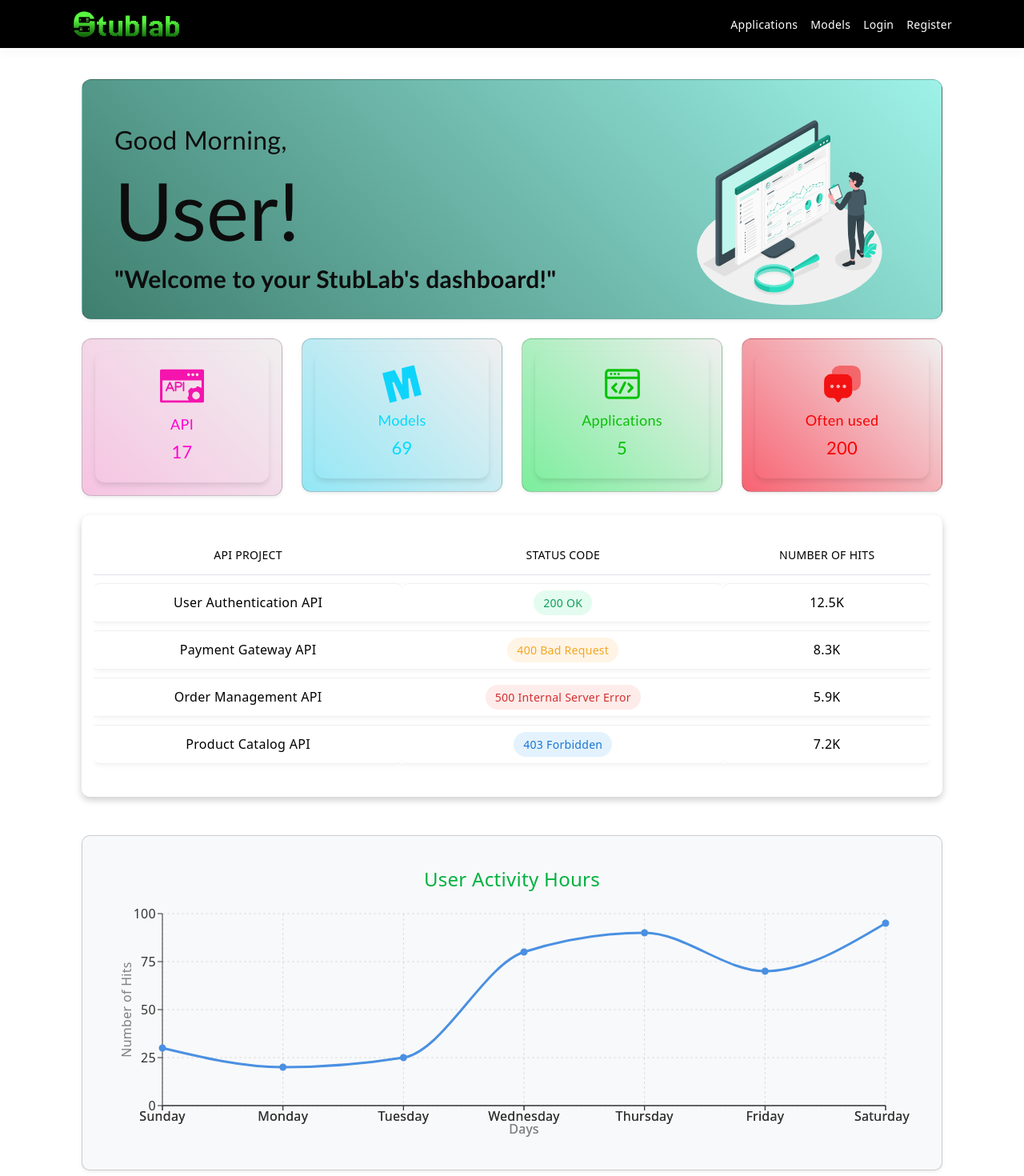
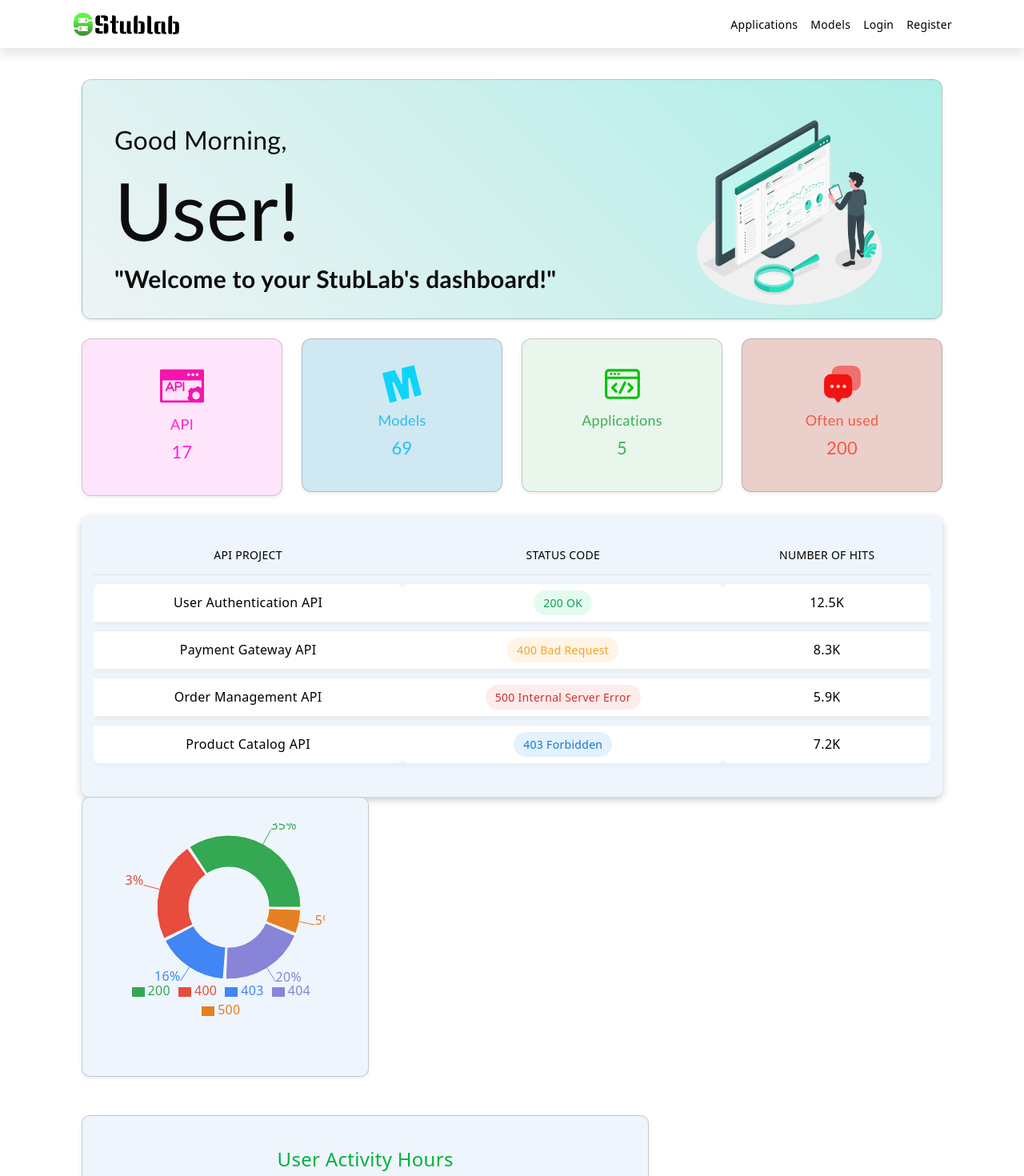
Before and after one commit to mentorbridgeindia/stublab, a React (Create React App) app: page / in a window 1280 px wide. Shown: the top 1470 px of the page at 80% size. Built offline with nearby package versions, Linux system fonts and the light colour scheme.

Commit message:
Pulling from branch

```diff
--- a/src/App.tsx
+++ b/src/App.tsx
@@ -26,7 +26,7 @@ const App: React.FC = () => {
         <QueryClientProvider client={queryClient}>
           <BrowserRouter>
             <Routes>
-              <Route path="/" element={<Dashboard />} />
+              <Route path="/" element={<Dashboard/>} />
               <Route path="/application" element={<ApplicationIndexPage />} />
               <Route path="/organization" element={<CreateOrganizationPage/>} />
               <Route path="/model" element={<ModelIndexPage />} />
--- a/src/modules/Header/Header.css
+++ b/src/modules/Header/Header.css
@@ -2,10 +2,9 @@
   width: 100%;
   box-shadow: none;
   opacity: 1;
-  background-color: #000000;
+  background-color: #ffffff;
   height: 60px;
-  box-shadow: 0 10px 10px rgba(0, 0, 0, 0.02);
-}
+  box-shadow: 0 10px 10px rgba(0, 0, 0, 0.08);}
 
 .navbar-brand {
   font-weight: 500;
@@ -16,8 +15,5 @@
 
 .nav-link {
   font-weight: 500;
-  color: #ffffff !important;
-  &:hover {
-    color: #3cef3c !important;
-  }
+  color: #000000 !important;
 }
--- a/src/pages/Dashboard/Dashboard.scss
+++ b/src/pages/Dashboard/Dashboard.scss
@@ -6,7 +6,7 @@
   width: 100%;
   height: 300px;
   padding: 20px;
-  background: linear-gradient(45deg, #3f7f6f, #9ef2e8);
+  background: linear-gradient(45deg, #eef3f4, #afeee7);
   color: rgb(13, 13, 13);
   border-radius: 12px;
   text-align: left;
@@ -31,12 +31,11 @@
   padding: 15px;
   border-radius: 12px;
   text-align: center;
-  box-shadow: 0 4px 6px rgba(0, 0, 0, 0.1);
   font-weight: bold;
   font-family: 'Trebuchet MS', 'Lucida Sans Unicode', 'Lucida Grande', 'Lucida Sans', Arial, sans-serif;
-  overflow: hidden;
+  transition: transform 0.3s ease-in-out, box-shadow 0.3s ease-in-out;
   &:hover {
-    box-shadow: 0 15px 15px;
+    transform: translateY(-10px) scale(1.05);
   }
 
   h5 {
@@ -81,27 +80,28 @@
 }
 
 .api {
-  background: linear-gradient(45deg, #f6c3e2, #f0efef);
-  color: #ff05d1;
+  background-color: rgba(255, 0, 212, 0.1) !important;
+  color: rgba(255, 0, 212, 0.862) !important;
 }
 
 .model {
-  background: linear-gradient(45deg, #93e7f6, #f0efef);
-  color: #05dafb;
+  background-color: #d0e8f1 !important;
+  color:  #28bff6 !important;
+
 }
 
 .application {
-  background: linear-gradient(45deg, #7bee9c, #f0efef);
-  color: #09c106;
+  background-color: rgba(40, 167, 69, 0.1) !important;
+  color:  rgba(40, 167, 70, 0.892) !important;
 }
 
 .response {
-  background: linear-gradient(45deg, #f86271, #f0efef);
-  color: #f90000;
+  background-color: #ebcfcb !important;
+  color: #f35941 !important;
 }
 
 .table-container {
-  background: #fff;
+  background: #eef5fc;
   border-radius: 10px;
   padding: 15px;
   box-shadow: 0 4px 10px rgba(0, 0, 0, 0.2);
--- a/src/pages/Dashboard/Dashboard.tsx
+++ b/src/pages/Dashboard/Dashboard.tsx
@@ -8,6 +8,10 @@ import {
   CartesianGrid,
   Tooltip,
   ResponsiveContainer,
+  PieChart,
+  Pie,
+  Cell,
+  Legend,
 } from "recharts";
 import "./Dashboard.scss";
 import { ReactComponent as Apilogo } from "@icons/icon-api.svg";
@@ -87,6 +91,16 @@ const graphData = [
   { day: "Saturday", time: "6-7", value: 95 },
 ];
 
+const Piechartdata = [
+  { name: '200', value: 32 },
+  { name: '400', value: 21 },
+  { name: '403', value: 15 },
+  { name: '404', value: 18 },
+  { name: '500', value: 5 },
+];
+
+const COLORS = ['#34A853', '#E74C3C' ,'#4285f4','#8884d8',  '#E67E22', '#F1C40F'];
+
 const Dashboard: React.FC = () => {
   return (
     <Container className="dashboard-container py-4">
@@ -147,61 +161,43 @@ const Dashboard: React.FC = () => {
           </tbody>
         </Table>
       </div>
+      <Col md={4}>
+        <Card className="shadow-sm p-3" style={{ backgroundColor: "#eef5fc", borderRadius: "10px", height: "350px" }}>
+          <Card.Body className="d-flex flex-column align-items-center">
+            <PieChart width={250} height={250}>
+              <Pie
+                data={Piechartdata}
+                cx={125}
+                cy={100}
+                innerRadius={50}
+                outerRadius={90}
+                paddingAngle={2}
+                dataKey="value"
+                label={({ percent }) => `${(percent * 100).toFixed(0)}%`}
+              >
+                {Piechartdata.map((entry, index) => (
+                  <Cell key={`cell-${index}`} fill={COLORS[index % COLORS.length]} />
+                ))}
+              </Pie>
+              <Tooltip />
+              <Legend layout="horizontal" align="center" verticalAlign="bottom" />
+            </PieChart>
+          </Card.Body>
+        </Card>
+      </Col>
 
       <Row className="mt-5">
-        <Col md={12}>
-          <Card
-            className="shadow-sm p-4 w-100"
-            style={{ backgroundColor: "#f8f9fa", borderRadius: "10px" }}
-          >
+      <Col md={8}>
+        <Card className="shadow-sm p-4 w-100" style={{ backgroundColor: "#eef5fc", borderRadius: "10px", height: "350px" }}>
           <Card.Body>
             <h4 className="text-primary">User Activity Hours</h4>
-              <ResponsiveContainer width="100%" height={300}>
-                <LineChart
-                  data={graphData}
-                  margin={{ top: 20, right: 30, left: 0, bottom: 10 }}
-                >
+            <ResponsiveContainer width="100%" height={250}>
+              <LineChart data={graphData} margin={{ top: 20, right: 30, left: 0, bottom: 10 }}>
                 <CartesianGrid strokeDasharray="3 3" stroke="#ddd" />
-                  <XAxis
-                    dataKey="day"
-                    stroke="#333"
-                    label={{
-                      value: "Days",
-                      position: "insideBottom",
-                      dy: 10,
-                      style: { textAnchor: "middle" },
-                    }}
-                  />
-                  <YAxis
-                    stroke="#333"
-                    label={{
-                      value: "Number of Hits",
-                      angle: -90,
-                      position: "center",
-                      dx: -15,
-                      style: { textAnchor: "middle" },
-                    }}
-                  />
-                  <Tooltip
-                    contentStyle={{
-                      backgroundColor: "#ffffff",
-                      border: "1px solid #ccc",
-                    }}
-                  />
-                  <Line
-                    type="monotone"
-                    dataKey="value"
-                    stroke="#4A90E2"
-                    strokeWidth={3}
-                    fill="#4A90E2"
-                  />
-                  <XAxis
-                    dataKey="time"
-                    axisLine={false}
-                    tickLine={false}
-                    orientation="top"
-                    stroke="#666"
-                  />
+                <XAxis dataKey="day" stroke="#333" label={{ value: "Days", position: "insideBottom", dy: 10, style: { textAnchor: "middle" } }} />
+                <YAxis stroke="#333" label={{ value: "Number of Hits", angle: -90, position: "insideLeft", dx: -10, style: { textAnchor: "middle" } }} />
+                <Tooltip contentStyle={{ backgroundColor: "#ffffff", border: "1px solid #ccc" }} />
+                <Line type="monotone" dataKey="value" stroke="#4A90E2" strokeWidth={3} />
               </LineChart>
             </ResponsiveContainer>
           </Card.Body>
```
Also changed, not shown: src/assets/icons/icon-logo-nav.svg. Lines whose indentation alone changed are shown as unchanged.
